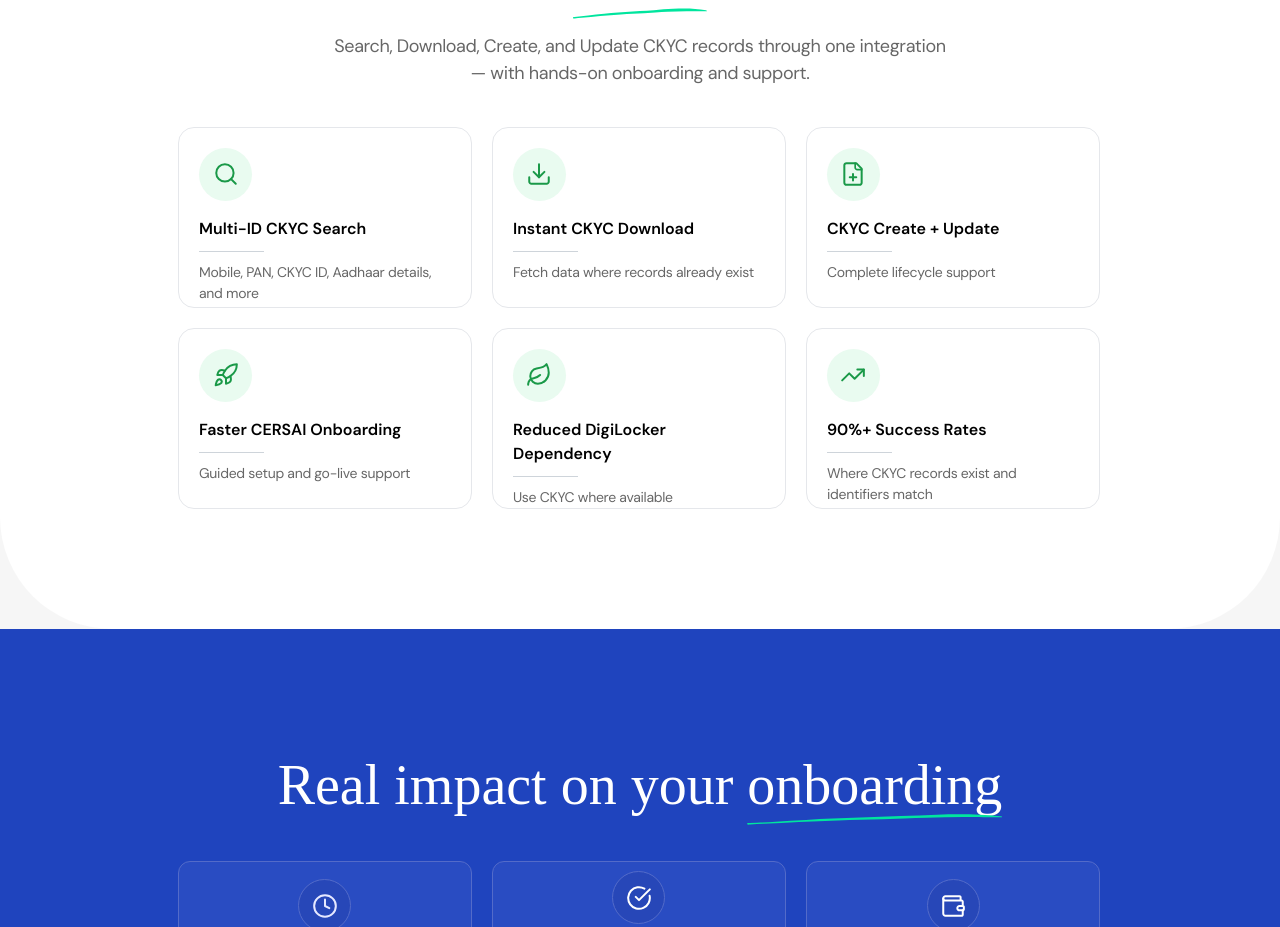
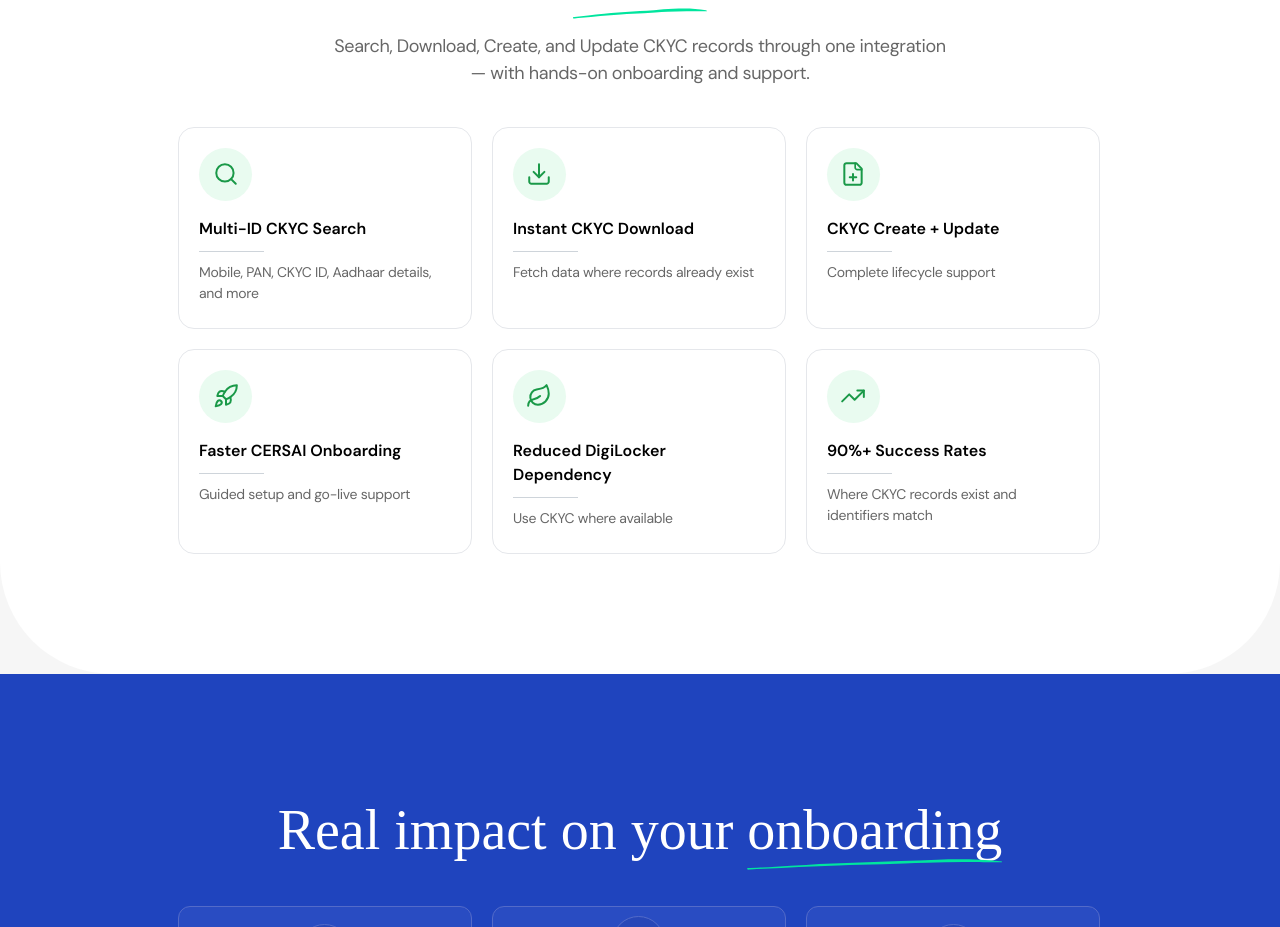
Before and after one commit to tojo04/idto-website, a React (Vite) app: page /products/CKYC in a window 1280 px wide. Shown: the part 1904-2831 px from the top of the page. Built offline with nearby package versions, Linux system fonts and the light colour scheme; a web font is replaced by a local one.

Commit message:
padding issue resolve

```diff
--- a/src/components/CKYCPage/GoLiveSection.tsx
+++ b/src/components/CKYCPage/GoLiveSection.tsx
@@ -71,7 +71,7 @@ export default function GoLiveSection() {
           {goLiveCards.map((card) => (
             <div
               key={card.title}
-              className="group bg-white rounded-2xl p-5 flex flex-col gap-4 w-[295px] shrink-0 snap-start sm:w-[calc(50%-10px)] lg:w-[calc(33.333%-14px)] border border-[#e5e7eb] hover:border-[#1a9948] active:border-[#1a9948] transition-colors duration-200 h-[181px]"
+              className="group bg-white rounded-2xl p-5 pb-6 flex flex-col gap-4 w-[295px] shrink-0 snap-start sm:w-[calc(50%-10px)] lg:w-[calc(33.333%-14px)] border border-[#e5e7eb] hover:border-[#1a9948] active:border-[#1a9948] transition-colors duration-200"
             >
               <div className="w-[53px] h-[53px] rounded-full bg-[#e9fbf0] flex items-center justify-center shrink-0">
                 <img src={card.icon} alt="" className="w-[26px] h-[26px]" />
```
